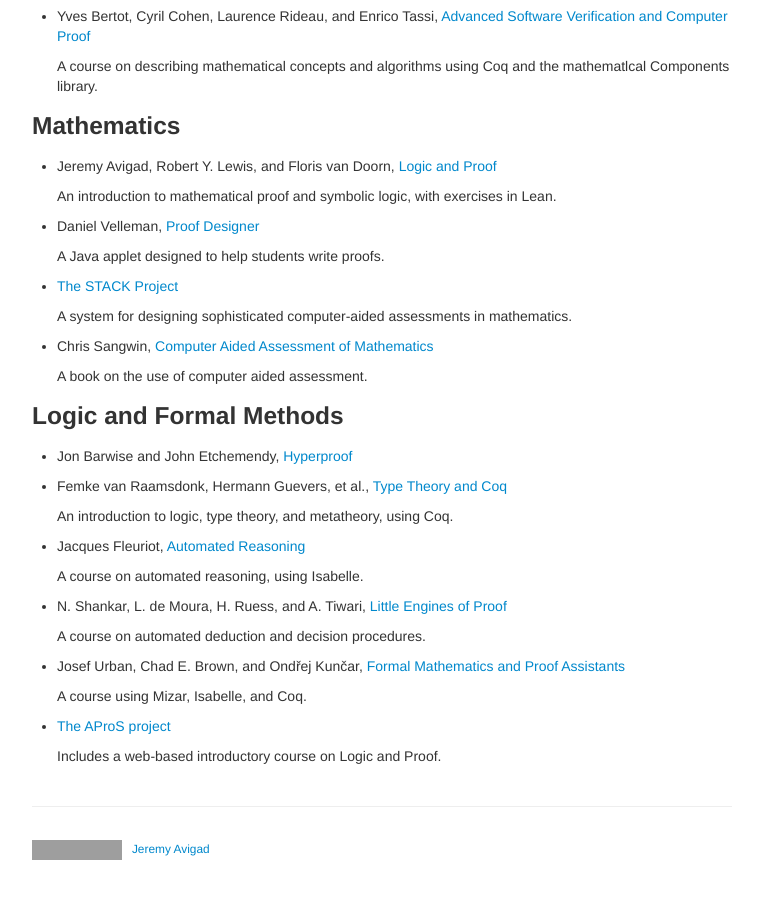
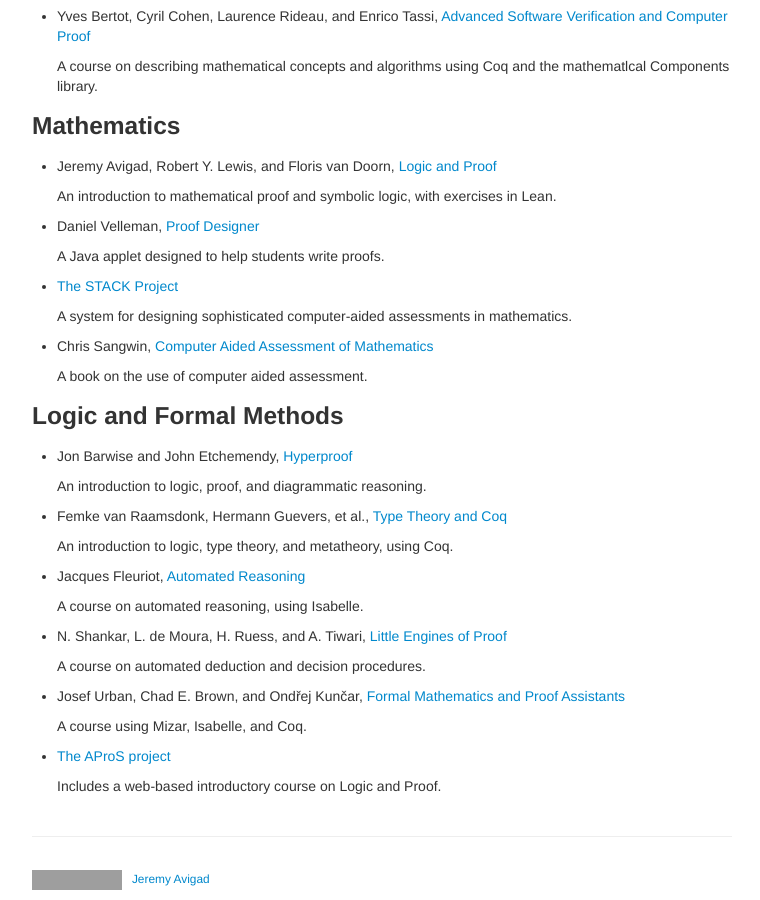
Before and after one commit to avigad/formal_methods_in_education, a Jekyll site: the page built from index.md, in a window 1280 px wide and 900 px high, scrolled down 1356 px. Shown: the whole window, without its empty margins (258-1018 px from the left). Built offline with Jekyll 4.4.1, drawn with Linux system fonts in a browser that asks for light colours; before the commit the page ends 2226 px from its top, so only the background shows below that; grey boxes are pictures that could not be loaded.

Commit message:
add description of Hyperproof

```diff
--- a/index.md
+++ b/index.md
@@ -95,6 +95,8 @@ If you would like add something, just send the text as you would like it to appe
 
 - Jon Barwise and John Etchemendy, [Hyperproof](https://web.stanford.edu/group/cslipublications/cslipublications/site/1881526119.shtml)
 
+  An introduction to logic, proof, and diagrammatic reasoning.
+
 - Femke van Raamsdonk, Hermann Guevers, et al., [Type Theory and Coq](http://www.cs.ru.nl/~freek/courses/tt-2016/)
 
   An introduction to logic, type theory, and metatheory, using Coq.
```
